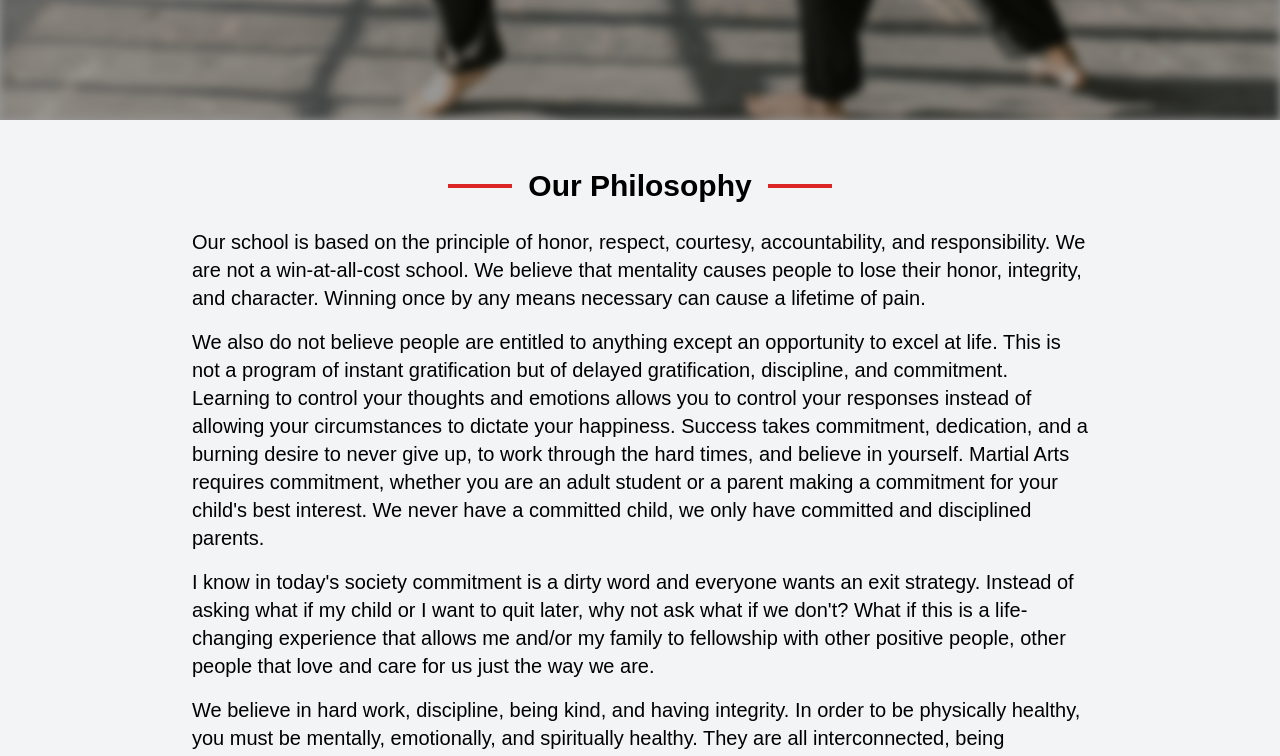
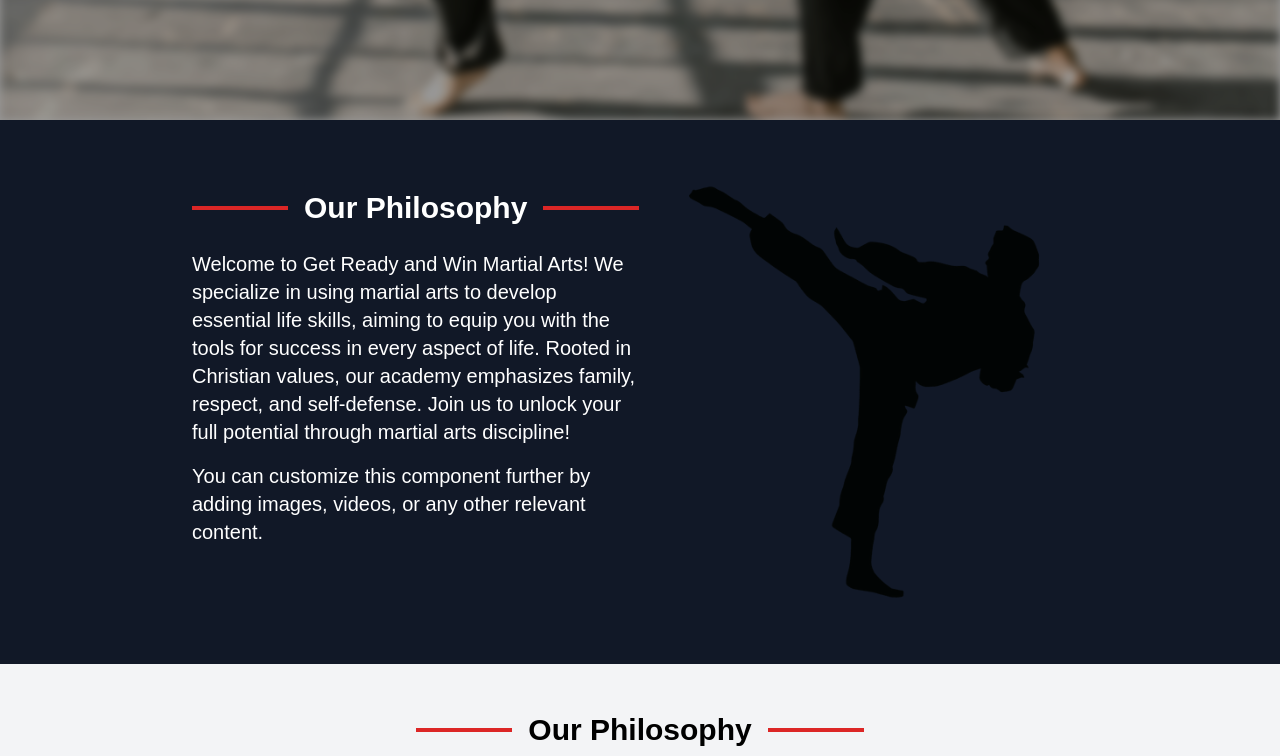
Before and after one commit to DylanWDev/GetRaw-Martial-Arts, a Next.js app: page / in a window 1280 px wide. Shown: the part 680-1436 px from the top of the page. Built offline with nearby package versions, Linux system fonts and the light colour scheme.

Commit message:
added about section not finished

```diff
--- a/src/app/globals.css
+++ b/src/app/globals.css
@@ -53,7 +53,7 @@ html {
   left: 0;
   right: 0;
   bottom: 0;
-  background-image: url('/images/hero.jpg'); /* Replace 'hero.jpg' with the path to your image */
+  background-image: url('/images/hero.webp'); /* Replace 'hero.jpg' with the path to your image */
   background-size: cover;
   background-position: center;
   filter: blur(5px);
--- a/src/app/page.js
+++ b/src/app/page.js
@@ -10,6 +10,7 @@ const Home = () => {
         </div>
 
         <LandingContent />
+        <About />
         <PhilosophySection />
       </div>
     </>
@@ -44,9 +45,9 @@ const PhilosophySection = () => {
     <section className="py-12 px-4 sm:px-12 bg-gray-100 flex justify-center">
       <div className="flex flex-col items-center">
         <div className="flex flex-row items-center mb-6">
-          <hr className="border-2 border-red-600 w-12 sm:w-16"></hr>
+          <hr className="border-2 border-red-600 w-16 sm:w-24"></hr>
           <h2 className="text-2xl sm:text-3xl font-bold relative mx-4">Our Philosophy</h2>
-          <hr className="border-2 border-red-600 w-12 sm:w-16"></hr>
+          <hr className="border-2 border-red-600 w-16 sm:w-24"></hr>
         </div>
         <div className="max-w-4xl">
           <p className="text-base sm:text-lg md:text-xl lg:text-lg xl:text-xl mb-4">
@@ -92,4 +93,33 @@ const PhilosophySection = () => {
   );
 };
 
+
+const About = () => {
+  return (
+    <section className="py-12 px-4 sm:px-12 bg-gray-900">
+      <div className="max-w-4xl mx-auto flex flex-col sm:flex-row items-center">
+        <div className="w-full sm:w-1/2 mb-8">
+          <div className="flex flex-col items-center sm:items-start">
+            <div className="flex flex-row items-center mb-6 text-white">
+              <hr className="border-2 border-red-600 w-16 sm:w-24"></hr>
+              <h2 className="text-2xl sm:text-3xl font-bold relative mx-4">Our Philosophy</h2>
+              <hr className="border-2 border-red-600 w-16 sm:w-24"></hr>
+            </div>
+            <p className="text-base sm:text-lg md:text-xl lg:text-lg xl:text-xl mb-4 text-white">
+            Welcome to Get Ready and Win Martial Arts! We specialize in using martial arts to develop essential life skills, aiming to equip you with the tools for success in every aspect of life. Rooted in Christian values, our academy emphasizes family, respect, and self-defense. Join us to unlock your full potential through martial arts discipline!
+            </p>
+            <p className="text-base sm:text-lg md:text-xl lg:text-lg xl:text-xl mb-4 text-white">
+              You can customize this component further by adding images, videos, or any other relevant content.
+            </p>
+          </div>
+        </div>
+        <div className="w-full sm:w-1/2">
+          <img src="images/kicking.webp" alt="About Us" className="w-full h-auto" style={{ filter: "brightness(0.1)" }} />
+        </div>
+      </div>
+    </section>
+  );
+};
+
+
 export default Home;
```
Also changed, not shown: public/images/hero.webp (renamed from public/images/hero.jpg), public/images/kicking.webp (added).
